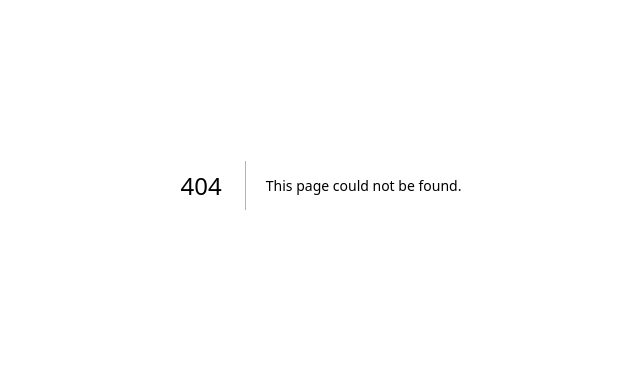
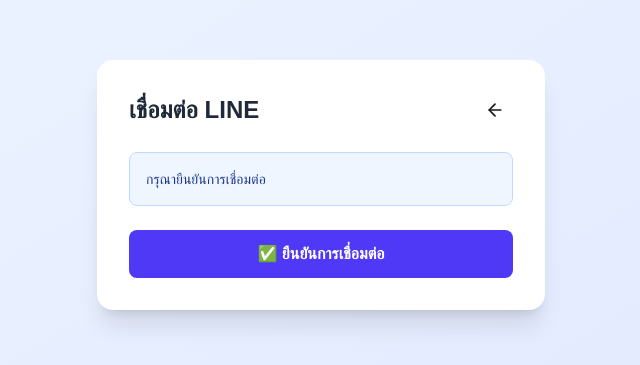
Before and after one commit to PKNMJC/RP-TRR_Client, a Next.js app: page /line-oa/link in a window 1280 px wide. Before the commit this address had no page. Shown: the part 215-580 px from the top of the page, without its empty margins (319-959 px from the left). Built offline with nearby package versions, Linux system fonts and the light colour scheme; no server answers.

Commit message:
Deployer

```diff
--- /dev/null
+++ b/src/app/line-oa/link/page.tsx
@@ -0,0 +1,153 @@
+"use client";
+
+import { useState, useEffect } from "react";
+import { useRouter, useSearchParams } from "next/navigation";
+import { AlertCircle, CheckCircle2, ArrowLeft } from "lucide-react";
+import { apiFetch } from "@/services/api";
+import { useLiff } from "@/hooks/useLiff";
+
+export default function LineOALinkPage() {
+  const router = useRouter();
+  const searchParams = useSearchParams();
+  const { liffContext, isLoading, error } = useLiff();
+  const [isLinking, setIsLinking] = useState(false);
+  const [linkStatus, setLinkStatus] = useState<
+    "idle" | "linking" | "success" | "error"
+  >("idle");
+  const [linkError, setLinkError] = useState<string | null>(null);
+
+  const lineId = searchParams.get("lineId");
+  const userId = searchParams.get("userId");
+
+  const handleLinkAccount = async () => {
+    if (!lineId) {
+      setLinkError("ไม่พบ LINE ID");
+      return;
+    }
+
+    setIsLinking(true);
+    setLinkStatus("linking");
+
+    try {
+      // เชื่อมต่อบัญชี LINE กับระบบ
+      const response = await apiFetch("/api/line-oa/linking/verify", {
+        method: "POST",
+        body: JSON.stringify({
+          userId: parseInt(userId || "1"),
+          lineUserId: lineId,
+          verificationToken: Math.random().toString(36).substring(7),
+        }),
+      });
+
+      if (response.success || response.isLinked) {
+        setLinkStatus("success");
+        setTimeout(() => {
+          // @ts-ignore
+          if (typeof window !== "undefined" && window.liff) {
+            // @ts-ignore
+            window.liff.closeWindow();
+          } else {
+            router.push("/");
+          }
+        }, 2000);
+      }
+    } catch (err) {
+      setLinkStatus("error");
+      setLinkError(
+        err instanceof Error ? err.message : "เกิดข้อผิดพลาดในการเชื่อมต่อ"
+      );
+      setIsLinking(false);
+    }
+  };
+
+  useEffect(() => {
+    if (liffContext && !isLinking) {
+      handleLinkAccount();
+    }
+  }, [liffContext]);
+
+  if (isLoading) {
+    return (
+      <div className="min-h-screen flex items-center justify-center bg-gradient-to-br from-blue-50 to-indigo-100">
+        <div className="text-center">
+          <div className="animate-spin rounded-full h-12 w-12 border-b-2 border-indigo-600 mx-auto mb-4"></div>
+          <p className="text-gray-600">กำลังเชื่อมต่อ...</p>
+        </div>
+      </div>
+    );
+  }
+
+  return (
+    <div className="min-h-screen bg-gradient-to-br from-blue-50 to-indigo-100 flex items-center justify-center p-4">
+      <div className="bg-white rounded-2xl shadow-xl max-w-md w-full p-8">
+        {/* Header */}
+        <div className="flex items-center justify-between mb-6">
+          <h1 className="text-2xl font-bold text-gray-800">เชื่อมต่อ LINE</h1>
+          <button
+            onClick={() => router.back()}
+            className="p-2 hover:bg-gray-100 rounded-lg"
+          >
+            <ArrowLeft className="w-5 h-5" />
+          </button>
+        </div>
+
+        {/* Status Display */}
+        {linkStatus === "idle" && (
+          <div>
+            <div className="mb-6 p-4 bg-blue-50 rounded-lg border border-blue-200">
+              <p className="text-blue-900 text-sm">
+                {liffContext?.displayName &&
+                  `สวัสดีค่ะ ${liffContext.displayName}`}
+                {!liffContext?.displayName && "กรุณายืนยันการเชื่อมต่อ"}
+              </p>
+            </div>
+
+            <button
+              onClick={handleLinkAccount}
+              disabled={isLinking}
+              className="w-full bg-indigo-600 text-white py-3 rounded-lg font-semibold hover:bg-indigo-700 disabled:opacity-50 transition"
+            >
+              {isLinking ? "กำลังเชื่อมต่อ..." : "✅ ยืนยันการเชื่อมต่อ"}
+            </button>
+          </div>
+        )}
+
+        {linkStatus === "linking" && (
+          <div className="text-center">
+            <div className="animate-spin rounded-full h-12 w-12 border-b-2 border-indigo-600 mx-auto mb-4"></div>
+            <p className="text-gray-600">กำลังเชื่อมต่อบัญชีของคุณ...</p>
+          </div>
+        )}
+
+        {linkStatus === "success" && (
+          <div className="text-center">
+            <CheckCircle2 className="w-16 h-16 text-green-500 mx-auto mb-4" />
+            <h2 className="text-xl font-bold text-gray-800 mb-2">
+              เชื่อมต่อสำเร็จ!
+            </h2>
+            <p className="text-gray-600">สามารถใช้งานระบบแจ้งซ่อมได้เลยค่ะ</p>
+          </div>
+        )}
+
+        {linkStatus === "error" && (
+          <div>
+            <div className="mb-6 p-4 bg-red-50 rounded-lg border border-red-200 flex items-start gap-3">
+              <AlertCircle className="w-5 h-5 text-red-600 flex-shrink-0 mt-0.5" />
+              <div>
+                <p className="font-semibold text-red-900">เกิดข้อผิดพลาด</p>
+                <p className="text-red-700 text-sm mt-1">{linkError}</p>
+              </div>
+            </div>
+
+            <button
+              onClick={handleLinkAccount}
+              className="w-full bg-indigo-600 text-white py-3 rounded-lg font-semibold hover:bg-indigo-700 transition"
+            >
+              🔄 ลองใหม่
+            </button>
+          </div>
+        )}
+      </div>
+    </div>
+  );
+}
--- /dev/null
+++ b/src/hooks/useLiff.ts
@@ -0,0 +1,74 @@
+'use client';
+
+import { useEffect, useState } from 'react';
+
+export interface LiffContext {
+  userId: string;
+  displayName: string;
+  pictureUrl: string;
+  isLinked: boolean;
+}
+
+const LIFF_ID = process.env.NEXT_PUBLIC_LIFF_ID || '1668676101-JZwvBDDL';
+
+export function useLiff() {
+  const [liffContext, setLiffContext] = useState<LiffContext | null>(null);
+  const [isLoading, setIsLoading] = useState(true);
+  const [error, setError] = useState<string | null>(null);
+
+  useEffect(() => {
+    const initLiff = async () => {
+      try {
+        // @ts-ignore - LIFF SDK จาก CDN
+        if (typeof window !== 'undefined' && window.liff) {
+          const liff = window.liff;
+
+          if (!liff.isLoggedIn()) {
+            liff.login();
+            return;
+          }
+
+          await liff.init({ liffId: LIFF_ID });
+
+          if (liff.isInClient()) {
+            const profile = await liff.getProfile();
+            setLiffContext({
+              userId: profile.userId,
+              displayName: profile.displayName || 'Unknown',
+              pictureUrl: profile.pictureUrl || '',
+              isLinked: true,
+            });
+          } else {
+            // ใช้ query param ที่ส่งมาจาก webhook
+            const params = new URLSearchParams(window.location.search);
+            const lineId = params.get('lineId');
+            if (lineId) {
+              setLiffContext({
+                userId: lineId,
+                displayName: 'LINE User',
+                pictureUrl: '',
+                isLinked: false,
+              });
+            }
+          }
+        }
+      } catch (err) {
+        setError(err instanceof Error ? err.message : 'Failed to initialize LIFF');
+      } finally {
+        setIsLoading(false);
+      }
+    };
+
+    initLiff();
+  }, []);
+
+  return { liffContext, isLoading, error };
+}
+
+export function closeLiff() {
+  // @ts-ignore
+  if (typeof window !== 'undefined' && window.liff) {
+    // @ts-ignore
+    window.liff.closeWindow();
+  }
+}
```
